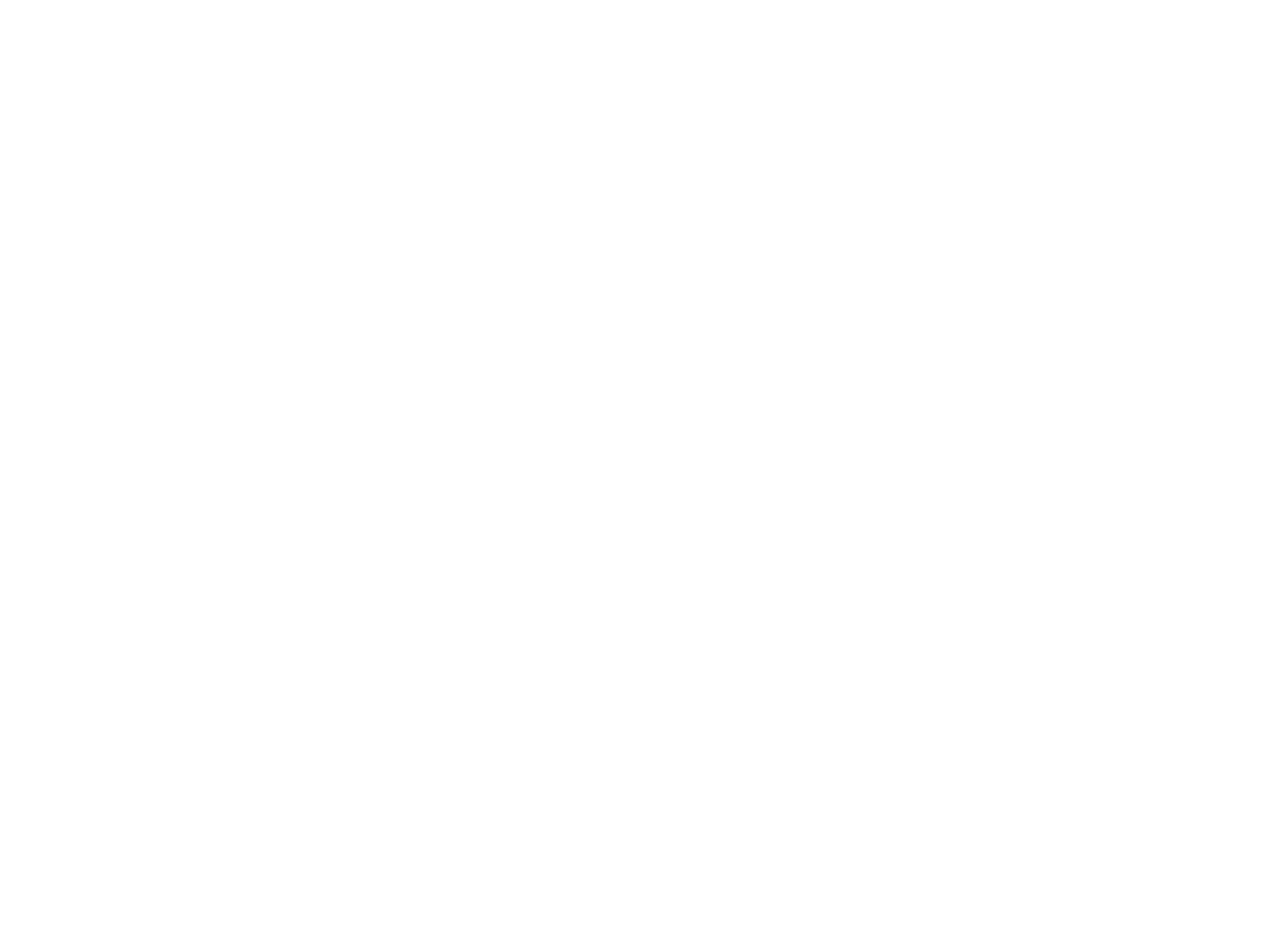
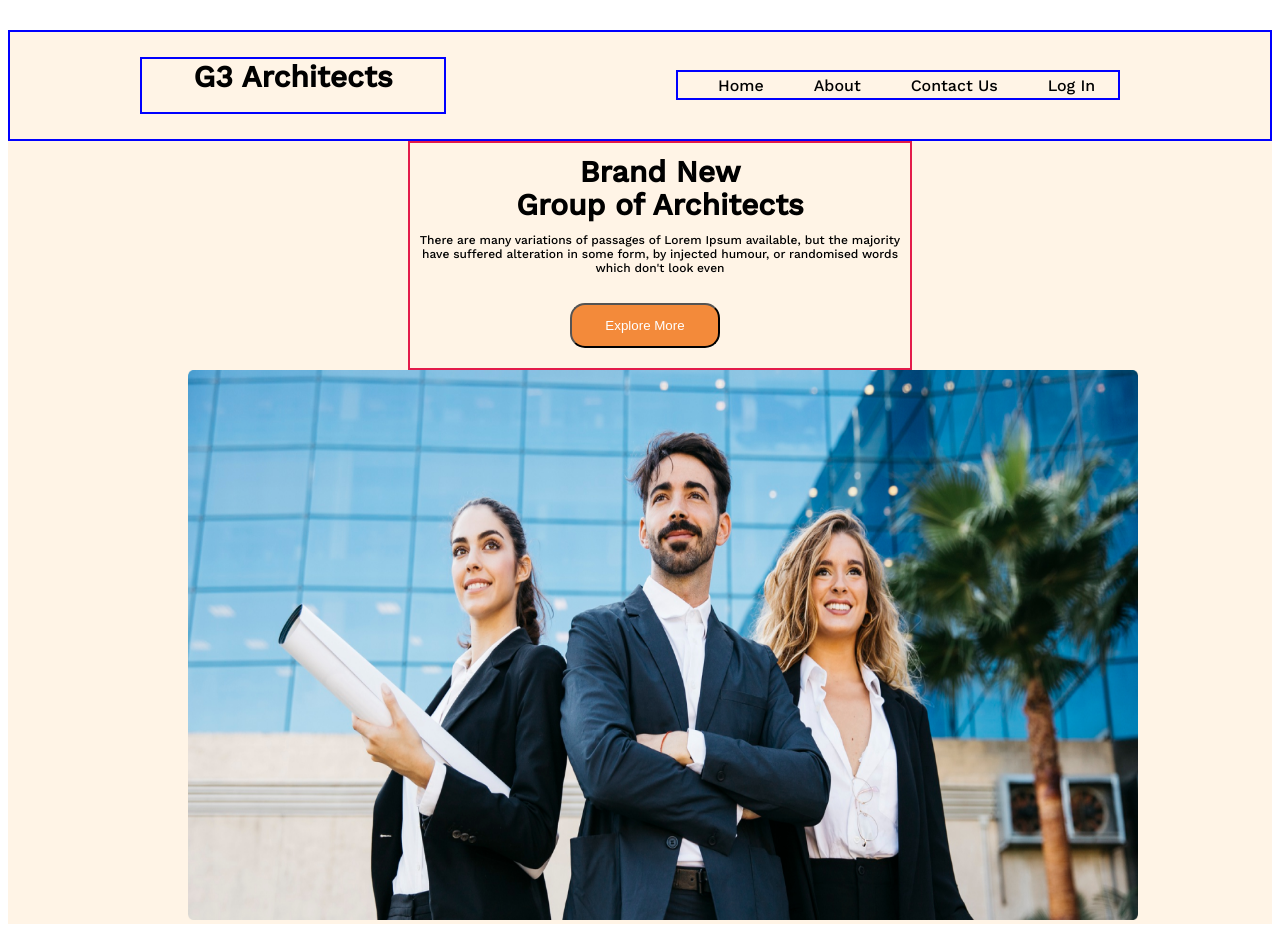
Before and after one commit to soumik004/pg-architects, a plain HTML site: page index.html in a window 1280 px wide. Before the commit the page ends 800 px from the top, so only its background shows below. Drawn offline with nearby package versions, Linux system fonts and the light colour scheme.

Commit message:
nav $ brand part

```diff
--- a/index.html
+++ b/index.html
@@ -9,6 +9,42 @@
     <link rel="stylesheet" href="style/style.css">
 </head>
 <body>
+    <header>
+        <!--=========== nav part ====================== -->
+        <nav class="nav-manu">
+            <h2 class="nav-title">G3 Architects</h2>
+            <ul>
+                <li>Home</li>
+                <li>About</li>
+                <li>Contact Us</li>
+                <li>Log In</li>
+            </ul>
+        </nav>
+    </header>
+    <main>
+        <!--=========== brand new group part ==========-->
+        <section class="brand">
+
+            <div class="brand-info">
+                <div class="brand-title"> <h1>Brand New </h1>
+                   <h1> Group of Architects </h1>
+                    <p>There are many variations of passages of Lorem Ipsum available, but the majority have suffered alteration in some form, by injected humour, or randomised words which don't look even</p>
+                </div>
+                <div class="button">
+                    <button>Explore More</button>
+                </div>
+
+            </div>
+            <div class="brand-banner">
+                <img src="images/banner.png" alt="">
+            </div>
+        </section>
+        <!--=================== features part ================== -->
+
+    </main>
+    <footer>
+
+    </footer>
 
 </body>
 </html>
--- a/style/style.css
+++ b/style/style.css
@@ -0,0 +1,80 @@
+
+@import url('https://fonts.googleapis.com/css2?family=Work+Sans:wght@500&display=swap');
+/*=================== common style section================   */
+body{
+    font-family: 'Work Sans', sans-serif;
+
+}
+.nav-manu, .brand{
+    background: rgba(255, 144, 14, 0.1);
+}
+
+
+/*================== style for nav part ================ */
+.nav-manu{
+    display: flex;
+    justify-content: space-between;
+    margin-top: 30px;
+    align-items: center;
+    border: 2px solid blue;
+}
+.nav-title{
+    width: 302px;
+    height: 53px;
+    font-weight:700;
+    font-size: 30px;
+    margin-left: 130px;
+    text-align: center;
+    border: 2px solid blue;
+
+
+}
+.nav-manu ul{
+    display: flex;
+    width: 400px;
+    height: 26px;
+    gap: 50px;
+    align-items: center;
+    list-style: none;
+    margin-right: 150px;
+    border: 2px solid blue;
+}
+.nav-manu li{
+    text-align: center;
+}
+/* =========================style for brand part====================  */
+.brand-info{
+    width: 500px;
+    height: 225px;
+    margin-left: 400px;
+    border: 2px solid rgb(227, 27, 74);
+
+}
+.brand-title h1{
+    text-align: center;
+    font-weight: 700;
+    font-size: 30px;
+    line-height: 8px;
+
+}
+.brand-title p{
+    font-weight: 400;
+    font-size: 12px;
+    text-align: center;
+}
+.button{
+   margin-left: 160px;
+   margin-top: 28px;
+}
+button{
+    width: 150px;
+    height: 45px;
+    color: white;
+    border-radius: 15px;
+    background: rgb(243, 138, 58);
+}
+.brand-banner img{
+    width: 950px;
+    height: 550px;
+    margin-left: 180px
+}
```
